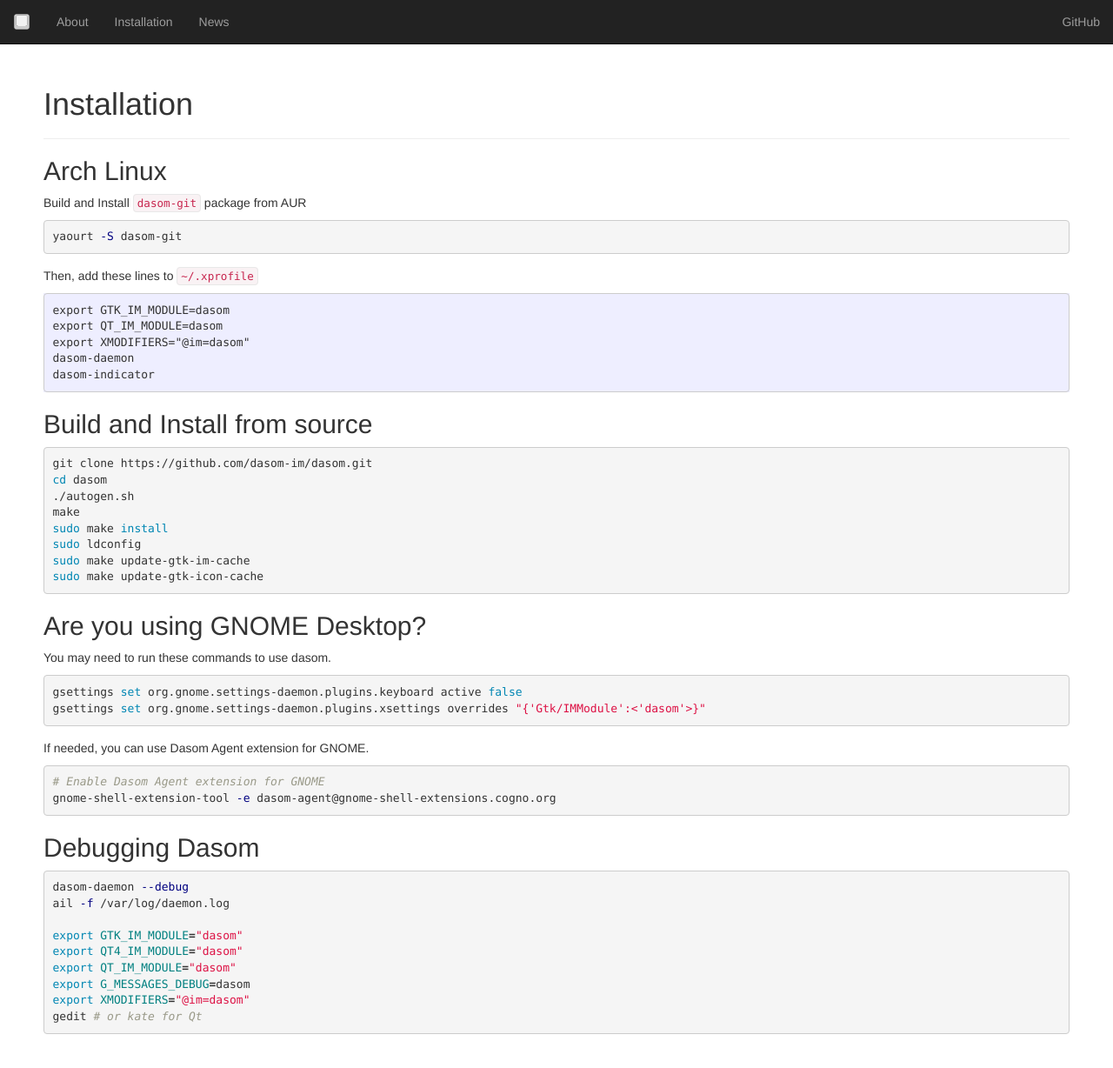
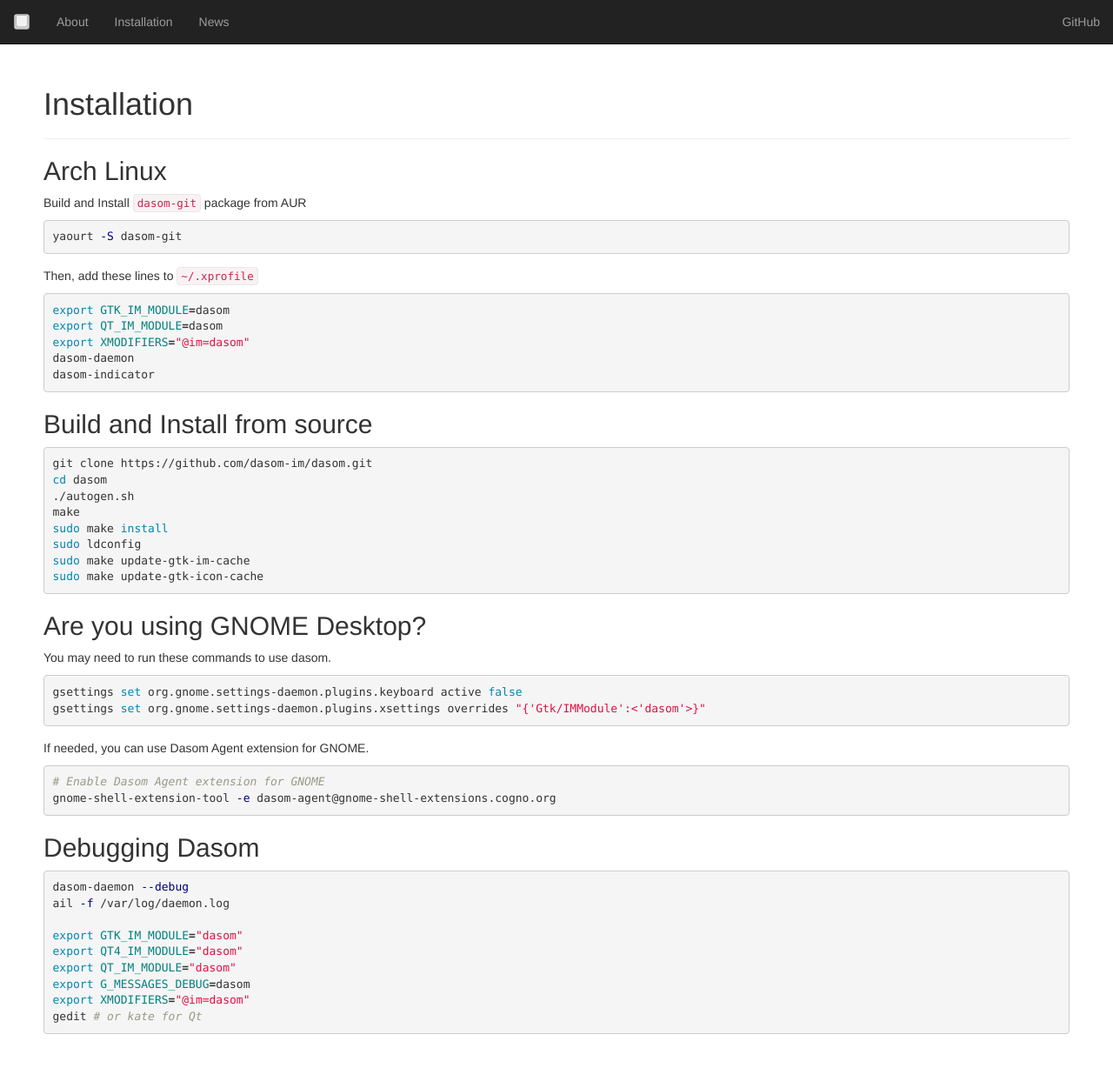
Before and after one commit to dasom-im/dasom-im.github.io, a Jekyll site: the page built from installation.md, in a window 1280 px wide and 1239 px high. Shown: the top 1228 px of the window at 87% size. Built offline with Jekyll 4.4.1, drawn with Linux system fonts in a browser that asks for light colours.

Commit message:
Update installation.md

````diff
--- a/installation.md
+++ b/installation.md
@@ -11,13 +11,13 @@
 {% endhighlight %}
 
 Then, add these lines to ```~/.xprofile```
-~~~
+{% highlight bash %}
 export GTK_IM_MODULE=dasom
 export QT_IM_MODULE=dasom
 export XMODIFIERS="@im=dasom"
 dasom-daemon
 dasom-indicator
-~~~
+{% endhighlight %}
 
 ## Build and Install from source
 {% highlight bash %}
````
